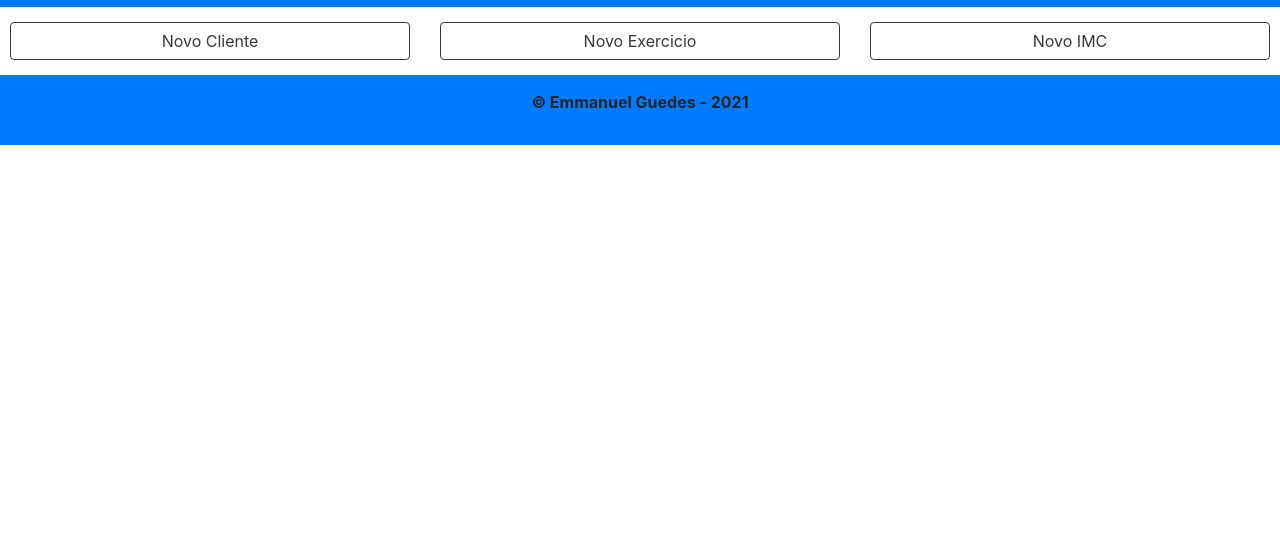
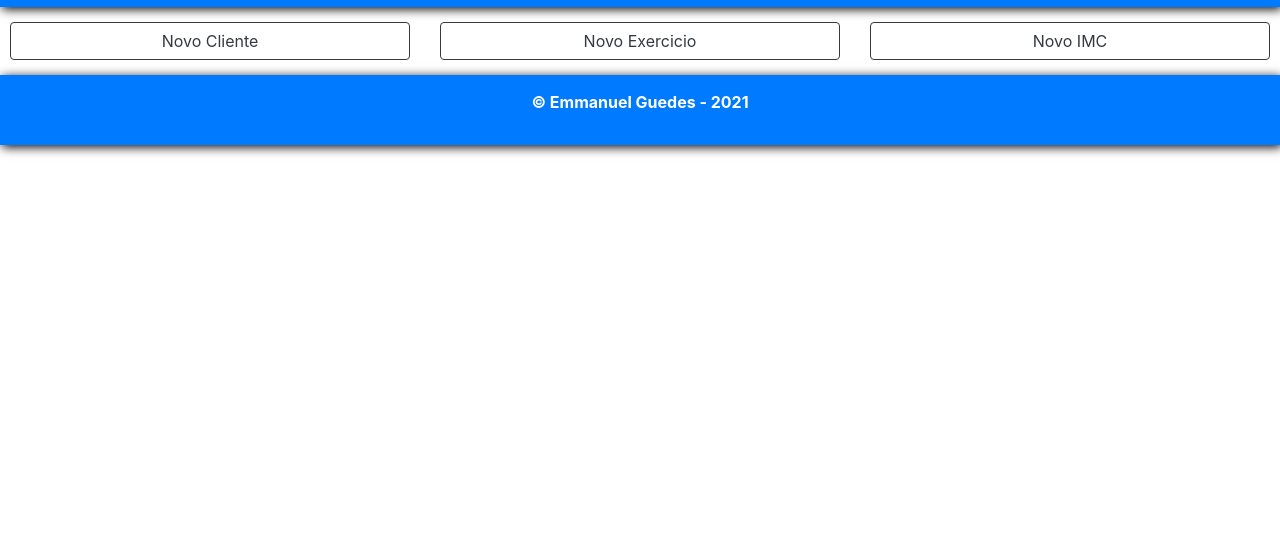
Before and after one commit to xEmmanuelGuedesx/avaliacao1-LP3, a website: page www/index.html in a window 1280 px wide. Shown: the part 253-800 px from the top of the page. Drawn offline with nearby package versions, Linux system fonts and the light colour scheme; some packages are replaced by stand-ins of ours.

Commit message:
v.1.3 FINAL DE VERDADE

```diff
--- a/www/index.html
+++ b/www/index.html
@@ -80,6 +80,14 @@
 
 <style>
 
+	header,footer{
+
+		color: white;
+
+		box-shadow: #000 2px 2px 10px;
+
+	}
+
 	input {
 		padding: 5px;
 		border: 1px solid #ccc;
```
